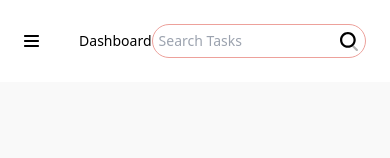
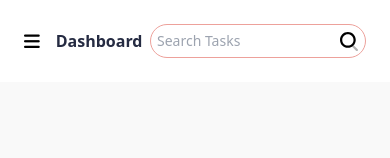
Before and after one commit to IsraelChidera/studentbook2, a React (Create React App) app: page /dashboard in a window 390 px wide. Shown: the top 158 px of the page. Built offline with nearby package versions, Linux system fonts and the light colour scheme.

Commit message:
Dashboard mobile responsiveness completed

```diff
--- a/public/index.html
+++ b/public/index.html
@@ -15,6 +15,10 @@
       user's mobile device or desktop. See https://developers.google.com/web/fundamentals/web-app-manifest/
     -->
     <link rel="manifest" href="%PUBLIC_URL%/manifest.json" />
+    <link rel="stylesheet" href="https://cdnjs.cloudflare.com/ajax/libs/font-awesome/6.1.1/css/all.min.css" integrity="sha512-KfkfwYDsLkIlwQp6LFnl8zNdLGxu9YAA1QvwINks4PhcElQSvqcyVLLD9aMhXd13uQjoXtEKNosOWaZqXgel0g=="
+      crossorigin="anonymous"
+      referrerpolicy="no-referrer"
+    />
     <!--
       Notice the use of %PUBLIC_URL% in the tags above.
       It will be replaced with the URL of the `public` folder during the build.
@@ -24,7 +28,7 @@
       work correctly both with client-side routing and a non-root public URL.
       Learn how to configure a non-root public URL by running `npm run build`.
     -->
-    <title>React App</title>
+    <title>StudentBook</title>
   </head>
   <body>
     <noscript>You need to enable JavaScript to run this app.</noscript>
--- a/src/components/dashboard/DbContent.jsx
+++ b/src/components/dashboard/DbContent.jsx
@@ -1,4 +1,4 @@
-import React from 'react';
+import React,{useState} from 'react';
 import Box from '../UI/Box';
 import Text from '../UI/Text';
 import Button from '../UI/Button';
@@ -9,15 +9,26 @@ import activity from '../assets/activity.svg';
 import worktime from '../assets/worktime.svg';
 import projects from '../assets/projects.svg';
 
-const DbContent = () => {
+const DbContent = ({click}) => {
+    // const [click, setClick] = useState(false)
   return (
     <Box className='dbgrid bg-gray pt-10 ' >
-        <Box className='md:fixed md:block hidden md:w-52 md:h-full pt-16 md:top-0 md:left-0 bg-white'>
-            <DbSidebar/>
+        <Box
+            // className='lg:fixed lg:block hidden lg:w-52 lg:h-full pt-16 lg:top-0 lg:left-0 bg-white'
+            className={
+                click?
+            'fixed block w-52 h-full pt-16 top-0 left-0 bg-white'
+            :
+            "lg:fixed lg:block hidden lg:w-52 lg:h-full pt-16 lg:top-0 lg:left-0 bg-white" }
+            // className='fixed block w-52 h-full pt-16 top-0 left-0 bg-white'
+        >
+            <DbSidebar />
         </Box>
 
         <Box
-            className='content md:ml-56 w-full pb-10'
+            // className='lg:ml-56 w-full pb-10'
+            className={click? 'ml-56 w-full pb-10 overflow-auto': 'lg:ml-56 w-full pb-10'}
+            // className='ml-56 w-full pb-10'
         >
 
             <Box className='md:flex block justify-between items-center w-full p-8'>
--- a/src/components/dashboard/DbNav.jsx
+++ b/src/components/dashboard/DbNav.jsx
@@ -1,33 +1,35 @@
-import React from 'react';
+import React, {useState} from 'react';
 import Box from '../UI/Box';
 import Text from '../UI/Text';
 import ham from '../assets/ham.svg';
 import search from '../assets/search.svg';
 import holder from '../assets/holder.svg';
 
-const DbNav = () => {
+const DbNav = ({click, handleClick}) => {
+    // const [click, setClick] = useState(false);
 
-    const handleClick = () => {
-        console.log("dbnav clicked")
-    }
+    // const handleClick = () => {
+    //     console.log("dbnav clicked");
+    //     setClick(!click);
+    // }
   return (
-    <Box className='md:ml-56 flex justify-between items-center py-6 bg-white px-6 text-sm'>
+    <Box
+        // className='lg:ml-56 flex justify-between items-center py-6 bg-white px-6 text-sm'
+        className={click? 'ml-56 flex justify-between items-center py-6 bg-white px-6 lg:text-sm':
+        'lg:ml-56 flex justify-between items-center py-6 bg-white px-6 lg:text-sm' }
+        // className='ml-56 flex justify-between items-center py-6 bg-white px-6 text-sm'
+    >
         <Box className='flex justify-between items-center'>
 
             <Box className='flex justify-center items-center '>
                 <Box
-                    className='mr-10 cursor-pointer'
+                    className='mr-4 cursor-pointer '
 
                 >
-                    <img
-                        src={ham}
-                        alt="ham icon"
-                        className='w-4'
-                        onClick={handleClick}
-                    />
+                    <i className={click ? 'block lg:hidden fas fa-times text-lg': 'block lg:hidden fas fa-bars text-lg'} onClick={handleClick}/>
                 </Box>
 
-                <Text>
+                <Text className='lg:text-2xl font-bold text-dark'>
                     Dashboard
                 </Text>
             </Box>
@@ -55,11 +57,8 @@ const DbNav = () => {
         </Box>
 
         <Box className='md:flex hidden justify-center items-center ml-20'>
-            <Box className='mr-4 w-8'>
-                <img
-                    src={holder}
-                    alt='placeholder icon'
-                />
+            <Box className='bg-primary w-1/2 p-2 mr-2 rounded-full'>
+                <i className="fa fa-user text-white" aria-hidden="true"></i>
             </Box>
             <Text>
                 Username
--- a/src/components/dashboard/DbSidebar.jsx
+++ b/src/components/dashboard/DbSidebar.jsx
@@ -11,7 +11,7 @@ import todo from '../assets/todo.svg';
 
 const DbSidebar = () => {
   return (
-    <Box className='sidebar bg-white pt-6'>
+    <Box className='bg-white pt-6'>
             <ul className='flex flex-col justify-around pt-10'>
                 <li className='mb-6 '>
                     <NavLink
--- a/src/pages/Dashboard.jsx
+++ b/src/pages/Dashboard.jsx
@@ -1,13 +1,17 @@
-import React from 'react';
+import React, {useState} from 'react';
 import DbContent from '../components/dashboard/DbContent';
 import DbNav from '../components/dashboard/DbNav';
 import Box from '../components/UI/Box';
 
 const Dashboard = () => {
+  const [click, setClick] = useState(false);
+  const handleClick = () => {
+    setClick(!click);
+  }
   return (
     <Box>
-        <DbNav className=''/>
-        <DbContent/>
+        <DbNav handleClick={handleClick} click={click} />
+        <DbContent click={click}  />
     </Box>
   )
 }
```
